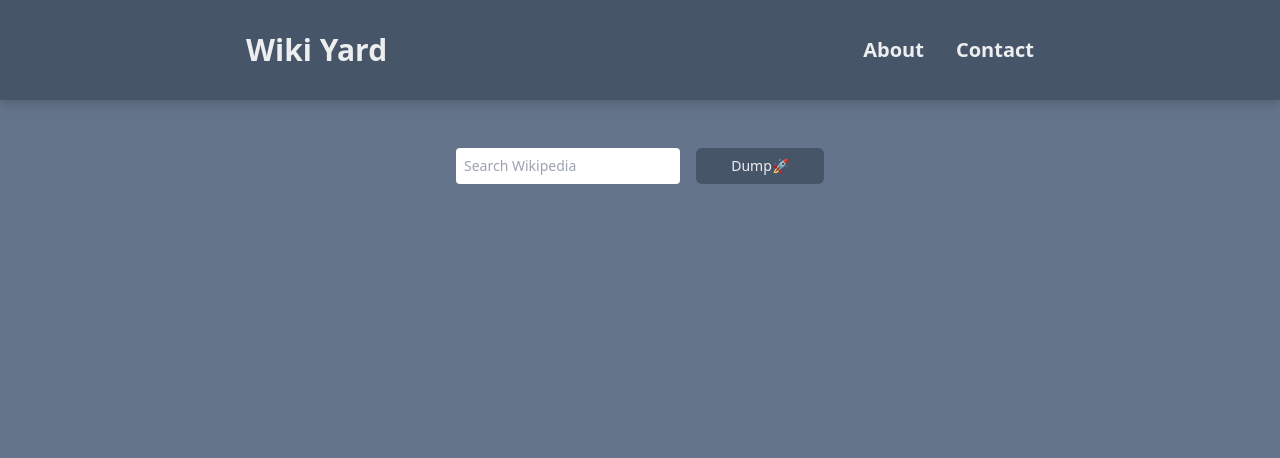
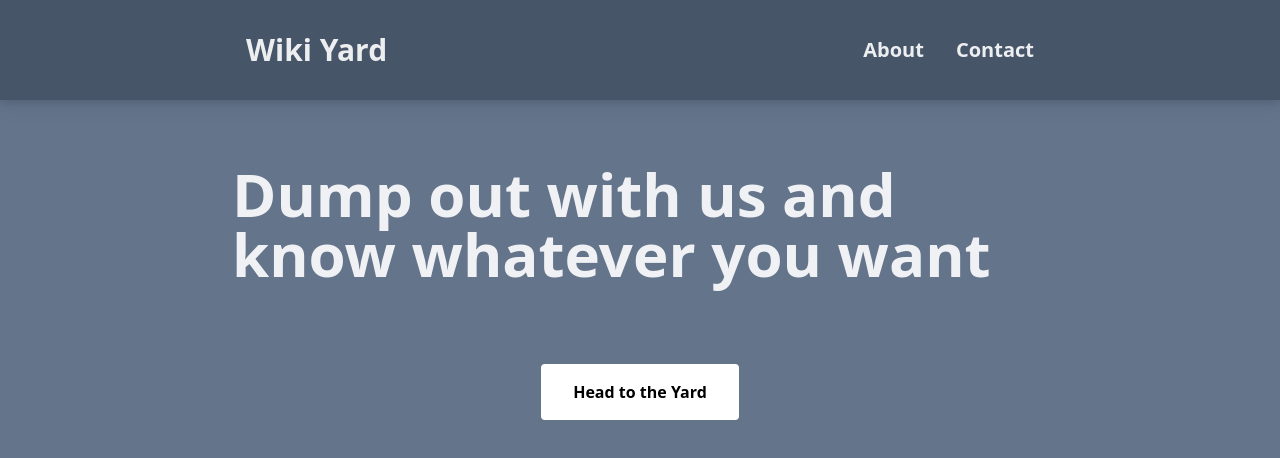
Before and after one commit to Lakshit-Chiranjiv/Wiki-Search-Website, a Next.js app: page / in a window 1280 px wide. Shown: the top 458 px of the page. Built offline with nearby package versions, Linux system fonts and the light colour scheme.

Commit message:
rendered hero component

```diff
--- a/app/page.tsx
+++ b/app/page.tsx
@@ -1,14 +1,10 @@
-import { Inter } from 'next/font/google'
-import Search from './components/Search'
-
-const inter = Inter({ subsets: ['latin'] })
+import Hero from './components/Hero'
 
 export default function Home() {
+
   return (
     <main>
-      <div className='w-full flex justify-center my-8'>
-        <Search/>
-      </div>
+      <Hero/>
     </main>
   )
 }
```
